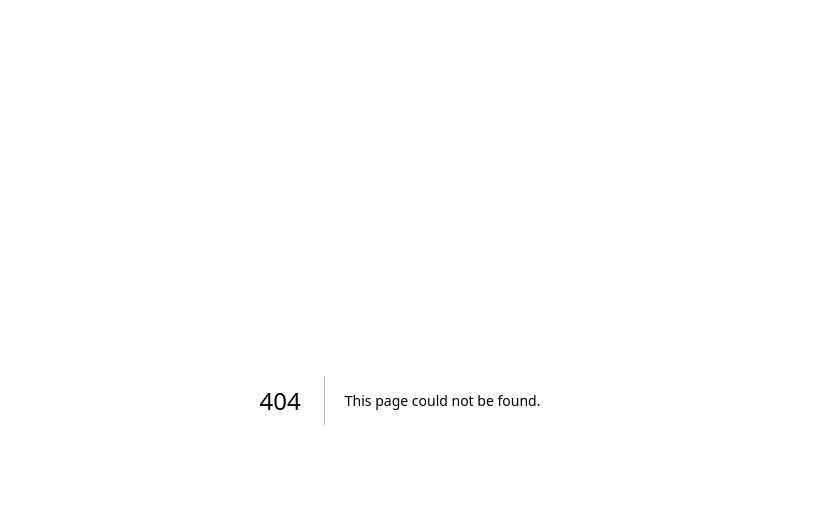
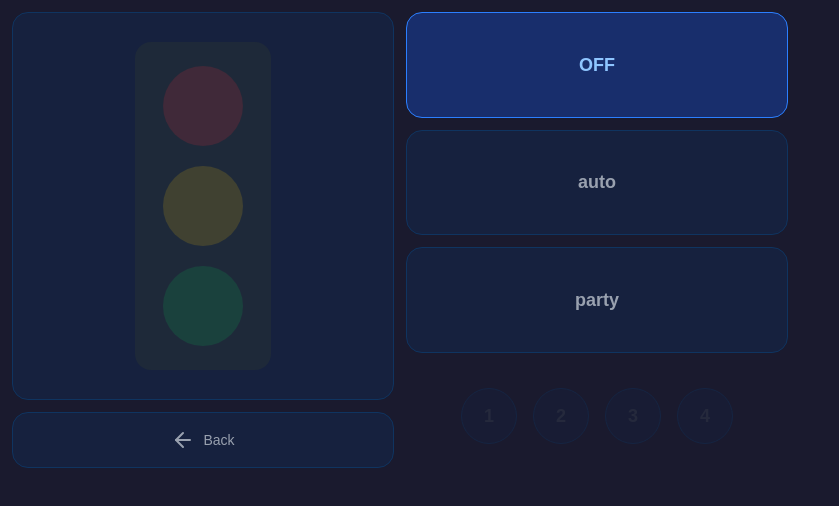
Before and after one commit to marc2912/Dorian, a Next.js app: page /traffic in a window 1280 px wide. Before the commit this address had no page. Shown: the top 506 px of the page, without its empty margins (0-839 px from the left). Built offline with nearby package versions, Linux system fonts and the light colour scheme.

Commit message:
feat(traffic): add traffic light control page
Add interactive traffic light page with 4-mode state machine:
off, auto, manual traffic light toggles, and party mode with
numbered sub-selection. Includes homepage tile at position 5.

```diff
--- a/src/app/page.tsx
+++ b/src/app/page.tsx
@@ -2,6 +2,7 @@ import TileGrid from "@/components/TileGrid";
 import DateTimeTile from "@/components/DateTimeTile";
 import LightbulbIcon from "@/components/icons/LightbulbIcon";
 import WeatherIcon from "@/components/icons/WeatherIcon";
+import TrafficLightIcon from "@/components/icons/TrafficLightIcon";
 
 export default function Home() {
   const tiles = [
@@ -27,6 +28,16 @@ export default function Home() {
         </div>
       ),
     },
+    {},
+    {
+      href: "/traffic",
+      content: (
+        <div className="flex flex-col items-center gap-2">
+          <TrafficLightIcon />
+          <span className="text-sm font-medium text-gray-300">Traffic Light</span>
+        </div>
+      ),
+    },
   ];
 
   return <TileGrid tiles={tiles} />;
--- /dev/null
+++ b/src/app/traffic/page.tsx
@@ -0,0 +1,139 @@
+"use client";
+
+import { useState } from "react";
+
+type Mode = "off" | "auto" | "traffic" | "party";
+type LightColor = "red" | "yellow" | "green";
+
+export default function TrafficPage() {
+  const [mode, setMode] = useState<Mode>("off");
+  const [lights, setLights] = useState({ red: false, yellow: false, green: false });
+  const [partyNumber, setPartyNumber] = useState<number | null>(null);
+
+  function clickLight(color: LightColor) {
+    setMode("traffic");
+    setPartyNumber(null);
+    setLights((prev) => ({ ...prev, [color]: !prev[color] }));
+  }
+
+  function clickMode(m: "off" | "auto" | "party") {
+    setMode(m);
+    setLights({ red: false, yellow: false, green: false });
+    setPartyNumber(null);
+  }
+
+  function clickNumber(n: number) {
+    if (mode !== "party") return;
+    setPartyNumber(n);
+  }
+
+  const isBlinking = mode === "party" && partyNumber === null;
+
+  const lightColors: LightColor[] = ["red", "yellow", "green"];
+
+  const lightStyles: Record<LightColor, { on: string; off: string }> = {
+    red: {
+      on: "bg-red-500 shadow-[0_0_24px_4px_rgba(239,68,68,0.5)]",
+      off: "bg-red-500/15",
+    },
+    yellow: {
+      on: "bg-yellow-400 shadow-[0_0_24px_4px_rgba(250,204,21,0.5)]",
+      off: "bg-yellow-400/15",
+    },
+    green: {
+      on: "bg-green-500 shadow-[0_0_24px_4px_rgba(34,197,94,0.5)]",
+      off: "bg-green-500/15",
+    },
+  };
+
+  return (
+    <div className="flex gap-3 p-3 w-full h-full">
+      {/* Left half — traffic light + back button */}
+      <div className="flex-1 flex flex-col gap-3">
+        <div className="flex-1 flex items-center justify-center rounded-2xl bg-[var(--tile-bg)] border border-[var(--tile-border)]">
+          <div className="flex flex-col items-center gap-5 bg-gray-800 rounded-2xl px-7 py-6">
+            {lightColors.map((color) => {
+              const on = mode === "traffic" && lights[color];
+              return (
+                <button
+                  key={color}
+                  onClick={() => clickLight(color)}
+                  className={`w-20 h-20 rounded-full transition-all duration-200 cursor-pointer active:scale-90
+                    ${on ? lightStyles[color].on : lightStyles[color].off}
+                  `}
+                />
+              );
+            })}
+          </div>
+        </div>
+        <a href="/" className="block" style={{ height: 56 }}>
+          <div className="flex items-center justify-center gap-2 rounded-2xl w-full h-full bg-[var(--tile-bg)] border border-[var(--tile-border)] hover:brightness-125 active:scale-95 cursor-pointer transition-all duration-150">
+            <svg
+              xmlns="http://www.w3.org/2000/svg"
+              viewBox="0 0 24 24"
+              fill="none"
+              stroke="currentColor"
+              strokeWidth={2}
+              strokeLinecap="round"
+              strokeLinejoin="round"
+              className="w-6 h-6 text-gray-400"
+            >
+              <path d="M19 12H5" />
+              <path d="M12 19l-7-7 7-7" />
+            </svg>
+            <span className="text-sm font-medium text-gray-400">Back</span>
+          </div>
+        </a>
+      </div>
+
+      {/* Right half — controls */}
+      <div className="flex-1 flex flex-col gap-3">
+        {/* OFF / auto / party buttons */}
+        {(["off", "auto", "party"] as const).map((m) => (
+          <button
+            key={m}
+            onClick={() => clickMode(m)}
+            className={`flex-1 flex items-center justify-center rounded-2xl text-lg font-semibold
+              border transition-all duration-150 cursor-pointer active:scale-95
+              ${mode === m
+                ? "bg-blue-600/30 border-blue-500 text-blue-300"
+                : "bg-[var(--tile-bg)] border-[var(--tile-border)] text-gray-400 hover:brightness-125"
+              }
+            `}
+          >
+            {m === "off" ? "OFF" : m === "auto" ? "auto" : "party"}
+          </button>
+        ))}
+
+        {/* Number buttons row */}
+        <div className="flex-1 flex items-center justify-center gap-4">
+          {[1, 2, 3, 4].map((n) => {
+            const disabled = mode !== "party";
+            const active = mode === "party" && partyNumber === n;
+
+            return (
+              <button
+                key={n}
+                onClick={() => clickNumber(n)}
+                disabled={disabled}
+                className={`w-14 h-14 rounded-full flex items-center justify-center text-lg font-bold
+                  border transition-all duration-150
+                  ${disabled
+                    ? "bg-[var(--tile-bg)] border-[var(--tile-border)] text-gray-700 cursor-not-allowed opacity-40"
+                    : active
+                      ? "bg-blue-600/30 border-blue-500 text-blue-300 cursor-pointer active:scale-95"
+                      : isBlinking
+                        ? "bg-[var(--tile-bg)] border-[var(--tile-border)] text-gray-400 cursor-pointer animate-pulse active:scale-95"
+                        : "bg-[var(--tile-bg)] border-[var(--tile-border)] text-gray-400 cursor-pointer hover:brightness-125 active:scale-95"
+                  }
+                `}
+              >
+                {n}
+              </button>
+            );
+          })}
+        </div>
+      </div>
+    </div>
+  );
+}
--- /dev/null
+++ b/src/components/icons/TrafficLightIcon.tsx
@@ -0,0 +1,14 @@
+export default function TrafficLightIcon() {
+  return (
+    <svg
+      xmlns="http://www.w3.org/2000/svg"
+      viewBox="0 0 24 36"
+      className="w-12 h-16"
+    >
+      <rect x="4" y="1" width="16" height="34" rx="4" fill="#374151" />
+      <circle cx="12" cy="8" r="4" fill="#ef4444" />
+      <circle cx="12" cy="18" r="4" fill="#facc15" />
+      <circle cx="12" cy="28" r="4" fill="#22c55e" />
+    </svg>
+  );
+}
```
